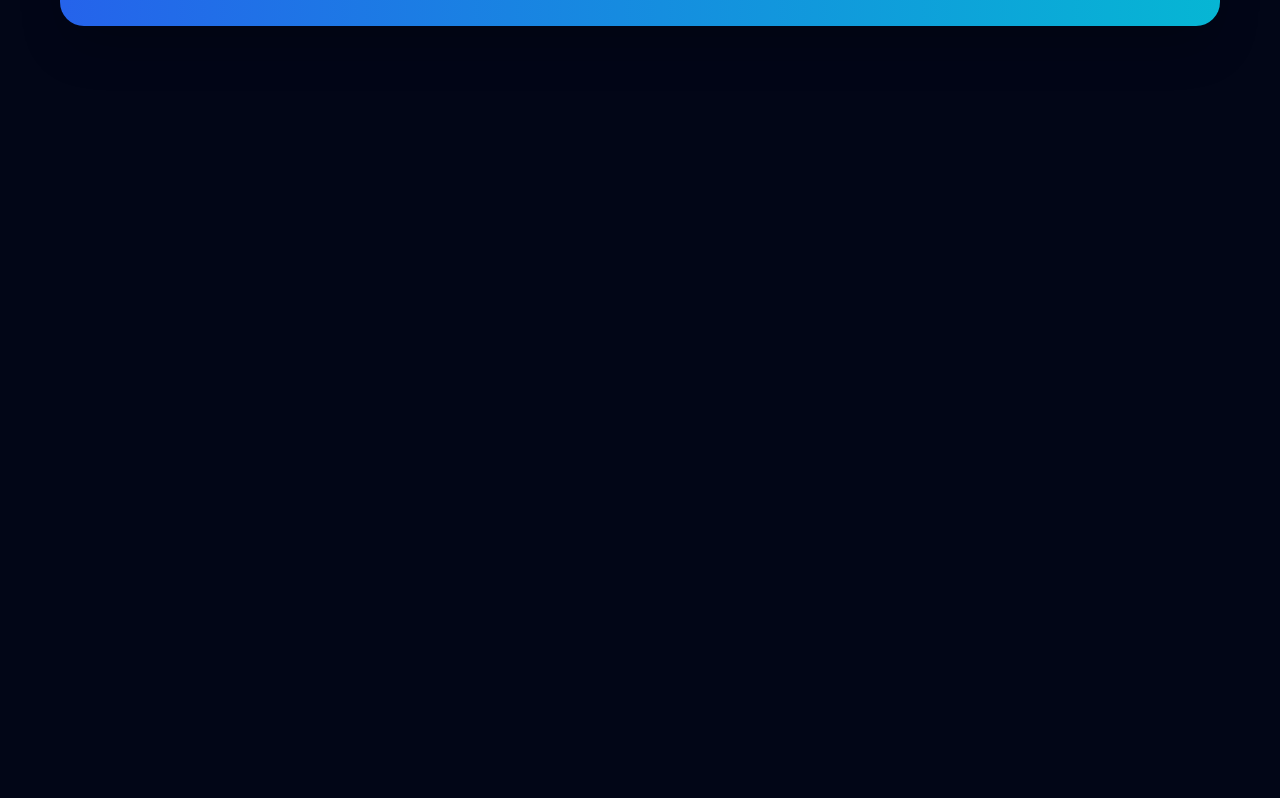
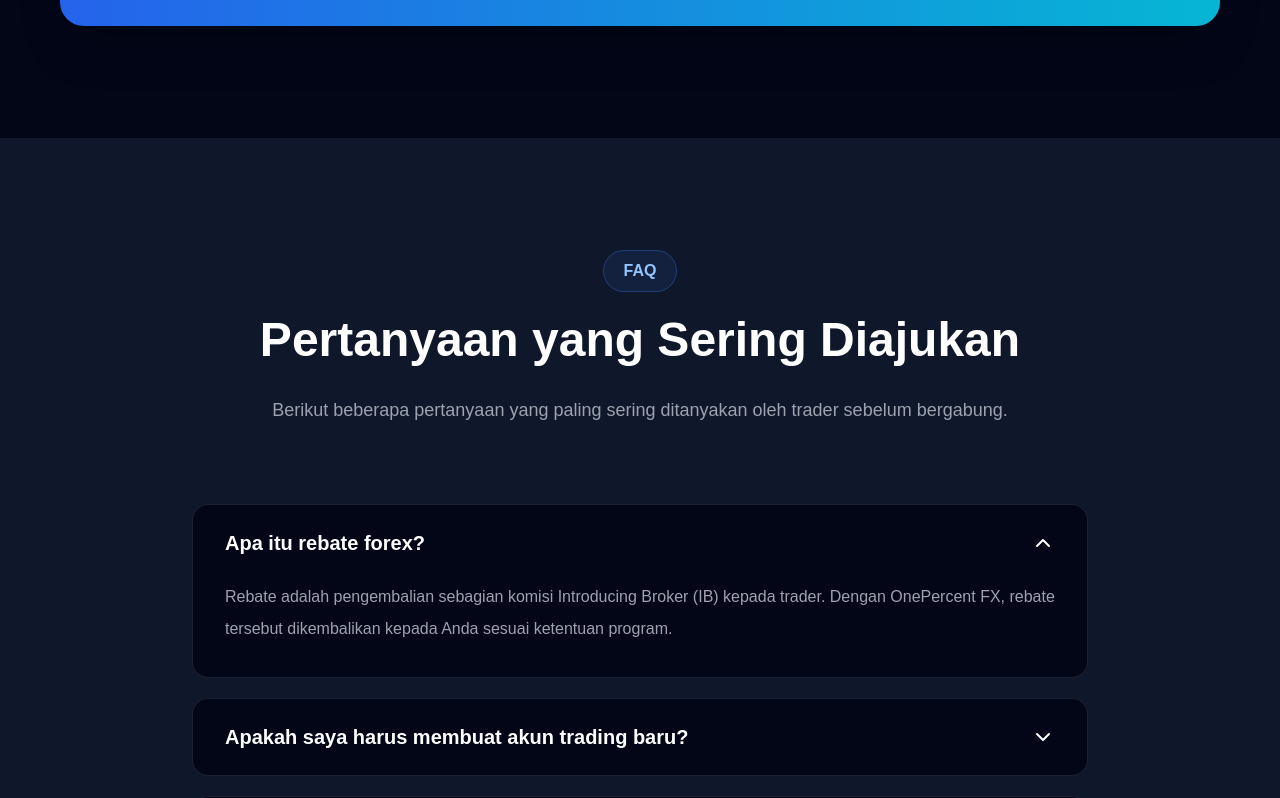
Before and after one commit to oneperc3ntfx-dotcom/afiiliaterebate, a Next.js app: page / in a window 1280 px wide. Shown: the part 4872-5670 px from the top of the page. Before the commit the page ends 5010 px from the top, so only its background shows below. Built offline with nearby package versions, Linux system fonts and the light colour scheme.

Commit message:
Update page.tsx

```diff
--- a/app/page.tsx
+++ b/app/page.tsx
@@ -3,15 +3,17 @@ import Hero from "@/components/Hero";
 import Features from "@/components/Features";
 import HowItWorks from "@/components/HowItWorks";
 import Statistics from "@/components/Statistics";
+import FAQ from "@/components/FAQ";
 
 export default function Home() {
   return (
-    <>
+   <>
   <Navbar />
   <Hero />
   <Features />
   <HowItWorks />
   <Statistics />
+  <FAQ />
 </>
   );
 }
```
